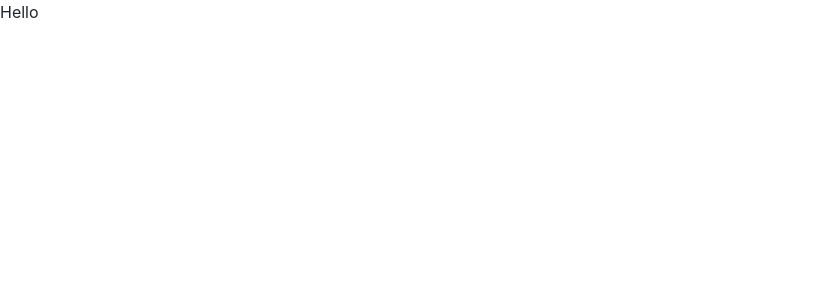
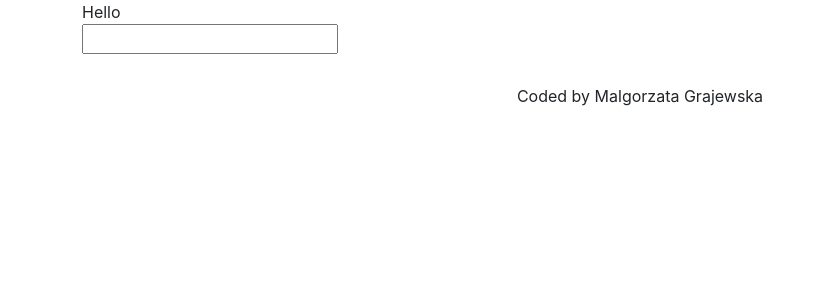
Before and after one commit to gosiagrajewska/dictionaryapp-react, a React (Create React App) app: page / in a window 1280 px wide. Shown: the top 300 px of the page, without its empty margins (0-824 px from the left). Built offline with nearby package versions, Linux system fonts and the light colour scheme.

Commit message:
search added

```diff
--- a/src/App.css
+++ b/src/App.css
@@ -0,0 +1,4 @@
+.App-footer {
+  text-align: center;
+  margin: 30px 0;
+}
--- a/src/App.js
+++ b/src/App.js
@@ -1,9 +1,15 @@
 import "./App.css";
-
+import Dictionary from "./Dictionary";
 export default function App() {
   return (
     <div className="App">
-      <header className="App-header">Hello</header>
+      <div className="container">
+        <header className="App-header">Hello</header>
+        <main>
+          <Dictionary />
+        </main>
+        <footer className="App-footer">Coded by Malgorzata Grajewska</footer>
+      </div>
     </div>
   );
 }
--- /dev/null
+++ b/src/Dictionary.js
@@ -0,0 +1,20 @@
+import React, { useState } from "react";
+import "./Dictionary.css";
+export default function Dictionary() {
+  let [keyword, setKeyword] = useState("");
+
+  function search(event) {
+    event.preventDefault();
+    alert(`searching for ${keyword}`);
+  }
+  function handleKeywordChange(event) {
+    setKeyword(event.target.value);
+  }
+  return (
+    <div className="dictionary">
+      <form onSubmit={search}>
+        <input type="search" onChange={handleKeywordChange} />
+      </form>
+    </div>
+  );
+}
```
Also changed, not shown: src/Dictionary.css (added).
